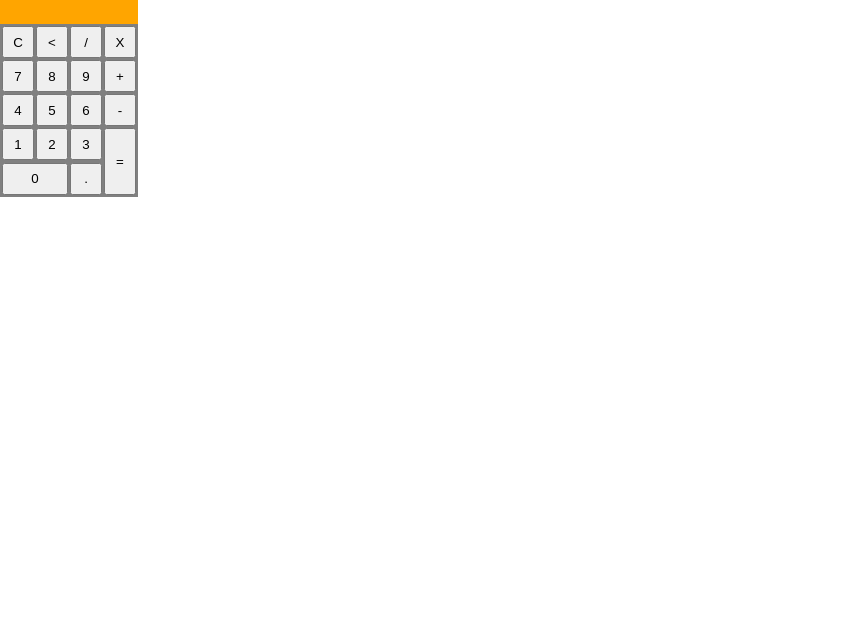
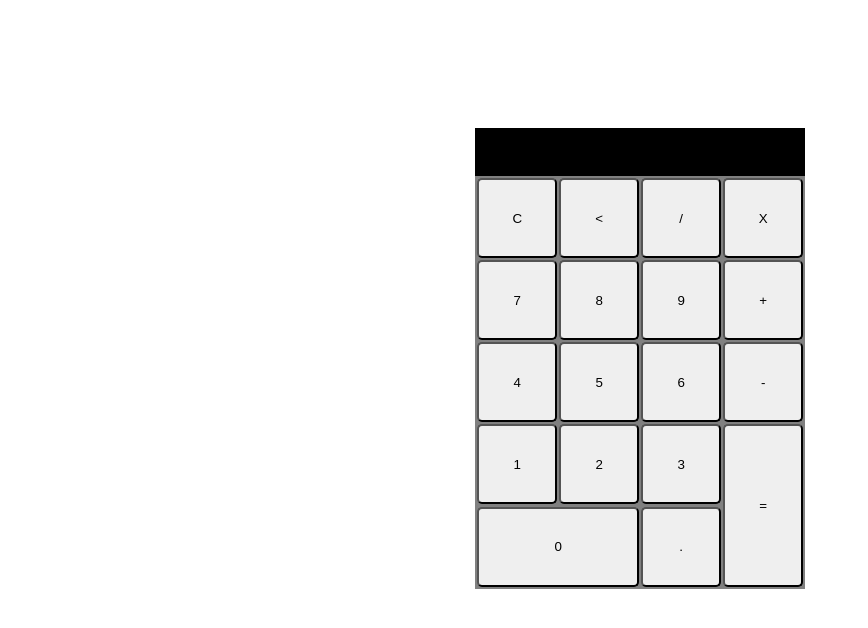
Before and after one commit to MarcosOki/GuiMarc, a plain HTML site: page Marc/calculadora/index.html in a window 1280 px wide. Shown: the whole page, without its empty margins (0-868 px from the left). Drawn offline with Linux system fonts and the light colour scheme.

Commit message:
últimos ajustes

```diff
--- a/Marc/calculadora/style.css
+++ b/Marc/calculadora/style.css
@@ -5,20 +5,26 @@
 }
 .cotainer{
    background: gray;
-   display: inline-block
+   display:block;
+   width: 20.6rem;
+   margin:8rem auto;
 }
 button{
-   width:2rem;
-   height: 2rem
+   width:5rem;
+   height: 5rem;
+   border-radius: 5px;
+
 }
 p{
    width: 100%;
-   height: 1.5rem;
-   background: orange;
+   height: 3rem;
+   background: black;
+   font-size: 25pt;
+   color: white;
 }
 #button1{
    width: 100%;
 }
 #button2{
-   height: 4.2rem;
+   height: 10.2rem;
 }
```
